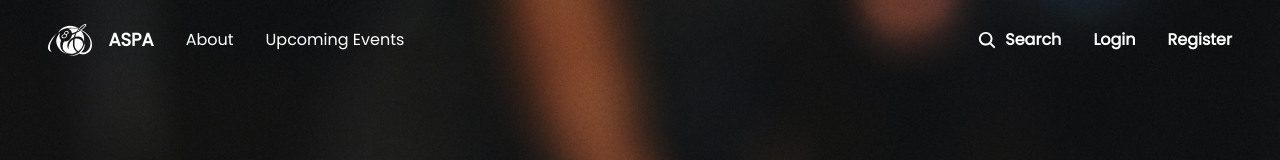
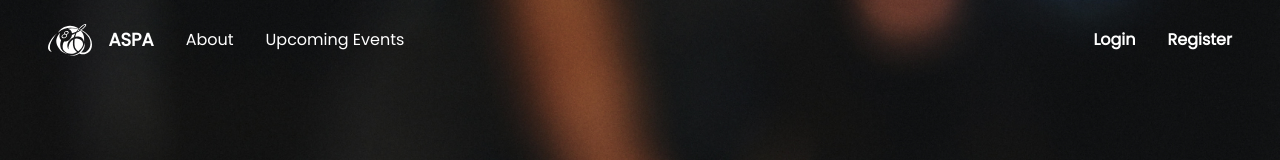
Before and after one commit to UoaWDCC/aspa-portal-v2, a React (Create React App) app: page / in a window 1280 px wide. Shown: the top 160 px of the page. Built offline with nearby package versions, Linux system fonts and the light colour scheme; a web font is replaced by a local one.

Commit message:
Remove Searchbar

```diff
--- a/src/components/Header.jsx
+++ b/src/components/Header.jsx
@@ -1,7 +1,7 @@
 import { AnimatePresence, motion } from "framer-motion";
 import { useState } from "react";
 import { GiHamburgerMenu } from "react-icons/gi";
-import { IoSearch } from "react-icons/io5";
+//import { IoSearch } from "react-icons/io5";
 import { Link } from "react-router-dom";
 import Logo from "../assets/logo.svg";
 
@@ -66,10 +66,10 @@ export default function Header() {
           </Link>
         </div>
         <div className="hidden gap-8 font-bold items-center md:flex">
-          <Link to="/" className="flex gap-2 items-center">
+          {/*<Link to="/" className="flex gap-2 items-center">
             <IoSearch size="20" />
             <span>Search</span>
-          </Link>
+          </Link>*/}
           <Link to="/login">Login</Link>
           <Link to="/register">Register</Link>
         </div>
```
